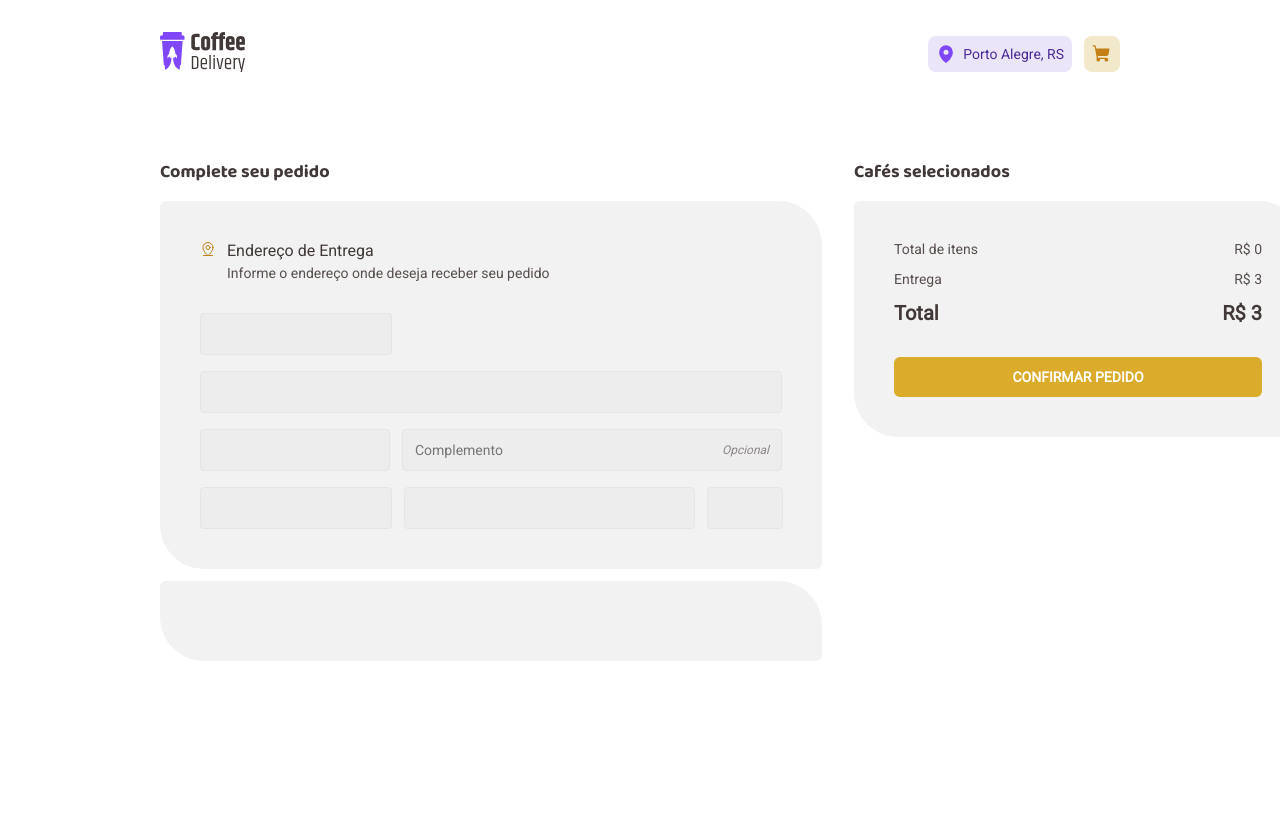
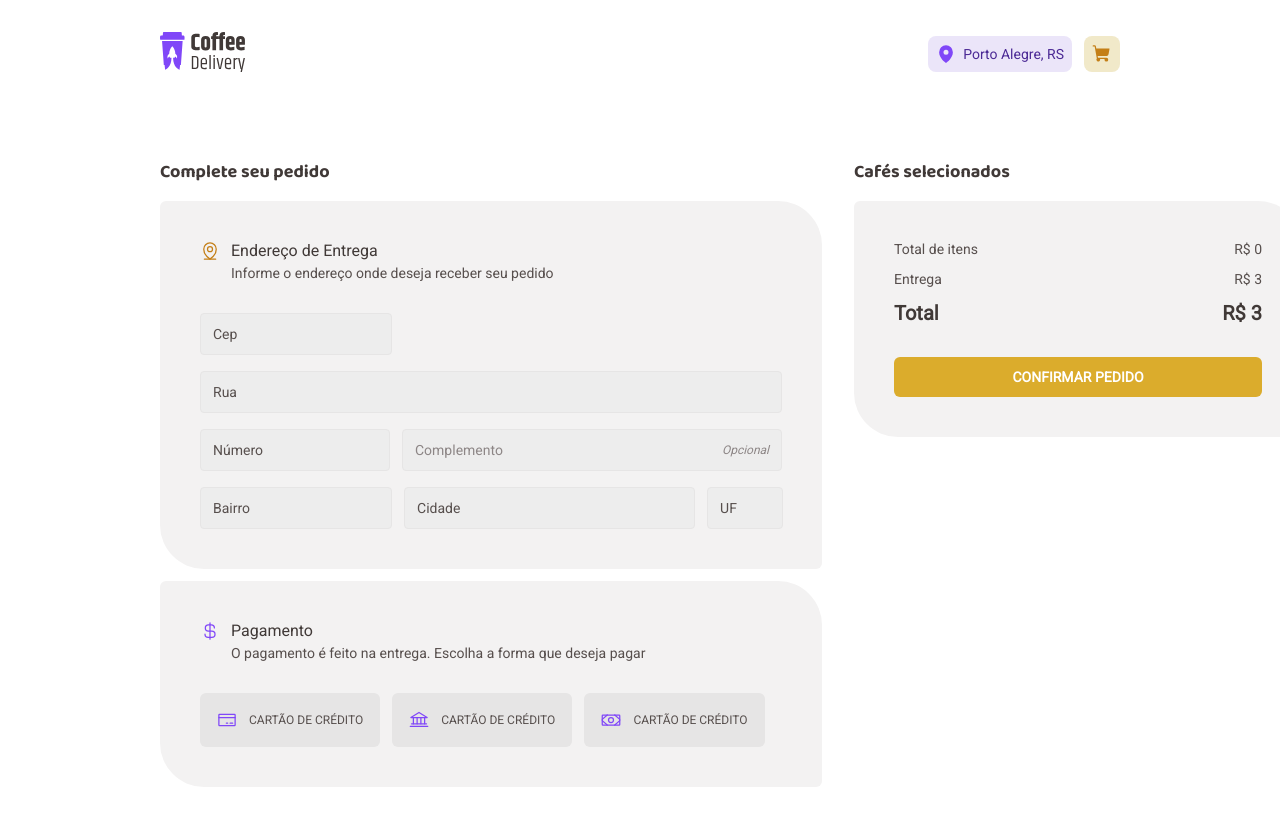
Before and after one commit to FernandoBrino/coffee-delivery, a React (Vite) app: page /cart in a window 1280 px wide. Shown: the top 819 px of the page. Built offline with nearby package versions, Linux system fonts and the light colour scheme.

Commit message:
Payment method

```diff
--- a/src/contexts/AddressContext.tsx
+++ b/src/contexts/AddressContext.tsx
@@ -1,7 +1,17 @@
-import { createContext, ReactNode } from "react";
+import { createContext, ReactNode, useState } from "react";
+interface UserAddress {
+    cep: string;
+    street: string;
+    number: string;
+    complement?: string;
+    district: string;
+    city: string;
+    state: string;
+}
 
 interface AddressContextData {
-
+    userAddress: UserAddress,
+    addUserAddress: (data: UserAddress) => void;
 }
 
 interface AddressContextProviderProps {
@@ -11,8 +21,14 @@ interface AddressContextProviderProps {
 export const AddressContext = createContext({} as AddressContextData)
 
 export const AddressContextProvider = ({ children }: AddressContextProviderProps) => {
+    const [userAddress, setUserAddress] = useState<UserAddress>({} as UserAddress);
+
+    const addUserAddress = (data: UserAddress) => {
+        setUserAddress(data)
+    }
+
     return(
-        <AddressContext.Provider value={{}}>
+        <AddressContext.Provider value={{ userAddress, addUserAddress}}>
             {children}
         </AddressContext.Provider>
     )
--- a/src/pages/Cart/UserAddressForm/index.tsx
+++ b/src/pages/Cart/UserAddressForm/index.tsx
@@ -2,11 +2,13 @@ import { BaseInput, Cep, CityState, Complement, ComplementInput, Street, UserAdd
 import { useForm } from 'react-hook-form';
 import * as zod from 'zod';
 import { zodResolver } from '@hookform/resolvers/zod'
+import { useContext } from "react";
+import { AddressContext } from "../../../contexts/AddressContext";
 
 const newAddressFormValidationSchema = zod.object({
     cep: zod.string(),
     street: zod.string(),
-    number: zod.number(),
+    number: zod.string(),
     complement: zod.string().optional(),
     district: zod.string(),
     city: zod.string(),
@@ -17,35 +19,28 @@ type newAddressFormData = zod.infer<typeof newAddressFormValidationSchema>
 
 
 export const UserAddressForm = () => {
+    const { addUserAddress } = useContext(AddressContext);
+
     const { register, handleSubmit } = useForm<newAddressFormData>({
         resolver: zodResolver(newAddressFormValidationSchema),
-        // defaultValues: {
-        //     cep: ,
-        //     street: ,
-        //     number: ,
-        //     complement: ,
-        //     district: ,
-        //     city: ,
-        //     state: ,
-        // }
     });
 
     const sendUserAddressData = (data: newAddressFormData) => {
-
+        addUserAddress(data);
     }
 
     return(
-        <UserAddressFormContainer onSubmit={handleSubmit(sendUserAddressData)}>
+        <UserAddressFormContainer onSubmit={handleSubmit(sendUserAddressData)} id="UserAddressForm">
             <Cep>
-                <BaseInput type="text" {...register('cep')}/>
+                <BaseInput type="text" placeholder="Cep" {...register('cep')}/>
             </Cep>
 
             <Street>
-                <BaseInput type="text" {...register('street')} />
+                <BaseInput type="text" placeholder="Rua" {...register('street')} />
             </Street>
 
             <Complement>
-                <BaseInput type="text" {...register('number')}/>
+                <BaseInput type="text" placeholder="Número" {...register('number')}/>
                 <ComplementInput>
                     <input type="text" placeholder="Complemento" {...register('complement')}/>
                     <p>Opcional</p>
@@ -53,9 +48,9 @@ export const UserAddressForm = () => {
             </Complement>
 
             <CityState>
-                <BaseInput type="text" {...register('city')}/>
-                <BaseInput type="text" {...register('state')}/>
-                <BaseInput type="text" {...register('district')}/>
+                <BaseInput type="text" placeholder="Bairro" {...register('district')}/>
+                <BaseInput type="text" placeholder="Cidade" {...register('city')}/>
+                <BaseInput type="text" placeholder="UF" {...register('state')}/>
             </CityState>
         </UserAddressFormContainer>
     );
--- a/src/pages/Cart/UserAddressForm/styles.ts
+++ b/src/pages/Cart/UserAddressForm/styles.ts
@@ -13,6 +13,10 @@ export const BaseInput = styled.input`
     &:focus {
         outline: transparent;
     }
+
+    &::placeholder {
+            color: ${props => props.theme["base-text"]};
+        }
 `
 
 export const UserAddressFormContainer = styled.form`
@@ -44,19 +48,21 @@ export const ComplementInput = styled.span`
     padding: 1.2rem;
     border: 1px solid ${props => props.theme["base-button"]};
     border-radius: 4px;
-
-    color: ${props => props.theme["base-text"]};
     background-color: ${props => props.theme["base-input"]};
 
     input {
         border: none;
         background-color: ${props => props.theme["base-input"]};
-        color: ${props => props.theme["base-text"]};
+        color: ${props => props.theme["base-label"]};
         width: 100%;
         font-size: 1.4rem;
 
         &:focus {
             outline: transparent;
+        }
+
+        &::placeholder {
+            color: ${props => props.theme["base-label"]};
         }
     }
 
--- a/src/pages/Cart/index.tsx
+++ b/src/pages/Cart/index.tsx
@@ -1,6 +1,6 @@
 import { useContext } from "react"
 
-import { MapPinLine } from 'phosphor-react'
+import { MapPinLine, CurrencyDollar, CreditCard, Bank, Money } from 'phosphor-react'
 
 import { ItemsContext } from "../../contexts/ItemsContext"
 import { CoffeeBuyed } from "./CoffeeBuyed";
@@ -10,7 +10,9 @@ import {
     CartContainer,
     CompleteRequest,
     ConfirmButton,
-    HeaderAddress,
+    Header,
+    PaymentCard,
+    PaymentMethod,
     RequestDetails,
     SelectedCoffees,
     Subtitle,
@@ -36,17 +38,38 @@ export const Cart = () => {
                 <Subtitle>Complete seu pedido</Subtitle>
                 <RequestDetails>
                     <BaseCard>
-                        <HeaderAddress>
-                            <MapPinLine />
+                        <Header svgColor="yellow-dark">
+                            <MapPinLine size={20}/>
                             <span>
                                 <p>Endereço de Entrega </p>
                                 <p>Informe o endereço onde deseja receber seu pedido</p>
                             </span>
-                        </HeaderAddress>
+                        </Header>
 
                         <UserAddressForm />
                     </BaseCard>
                     <BaseCard>
+                        <Header svgColor="purple">
+                            <CurrencyDollar size={20}/>
+                            <span>
+                                <p>Pagamento</p>
+                                <p>O pagamento é feito na entrega. Escolha a forma que deseja pagar</p>
+                            </span>
+                        </Header>
+                        <PaymentMethod>
+                            <PaymentCard>
+                                <CreditCard size={20} />
+                                <p>Cartão de crédito</p>
+                            </PaymentCard>
+                            <PaymentCard>
+                                <Bank size={20} />
+                                <p>Cartão de crédito</p>
+                            </PaymentCard>
+                            <PaymentCard>
+                                <Money size={20} />
+                                <p>Cartão de crédito</p>
+                            </PaymentCard>
+                        </PaymentMethod>
                     </BaseCard>
                 </RequestDetails>
             </CompleteRequest>
@@ -74,7 +97,7 @@ export const Cart = () => {
                             </Total>
                         </TotalBill>
 
-                        <ConfirmButton>
+                        <ConfirmButton type="submit" form="UserAddressForm">
                             Confirmar pedido
                         </ConfirmButton>
                 </TotalCoffees>
--- a/src/pages/Cart/styles.ts
+++ b/src/pages/Cart/styles.ts
@@ -1,4 +1,9 @@
 import styled from "styled-components";
+
+
+interface IProps {
+    svgColor: 'yellow-dark' | 'purple';
+}
 
 export const CartContainer = styled.div`
     display: flex;
@@ -29,7 +34,7 @@ export const BaseCard = styled.div`
     background-color: ${props => props.theme["base-card"]};
 `
 
-export const HeaderAddress = styled.div`
+export const Header = styled.div<IProps>`
     display: flex;
     gap: 1.1rem;
 
@@ -52,7 +57,37 @@ export const HeaderAddress = styled.div`
     }
 
     > svg {
-        color: ${props => props.theme["yellow-dark"]};
+        color: ${props => props.theme[props.svgColor]};
+    }
+`
+
+export const PaymentMethod = styled.div`
+    display: flex;
+    gap: 1.2rem;
+`
+
+export const PaymentCard = styled.div`
+    display: flex;
+    gap: 1.2rem;
+    align-items: center;
+    padding: 1.6rem;
+    border-radius: 6px;
+    cursor: pointer;
+    border: 1px solid transparent;
+
+    text-transform: uppercase;
+    font-size: 1.2rem;
+
+    color: ${props => props.theme["base-text"]};
+    background-color: ${props => props.theme["base-button"]};
+
+    > svg {
+        color: ${props => props.theme.purple};
+    }
+
+    &:hover {
+        background-color: ${props => props.theme["purple-light"]};
+        border: 1px solid ${props => props.theme.purple};
     }
 `
 
```
